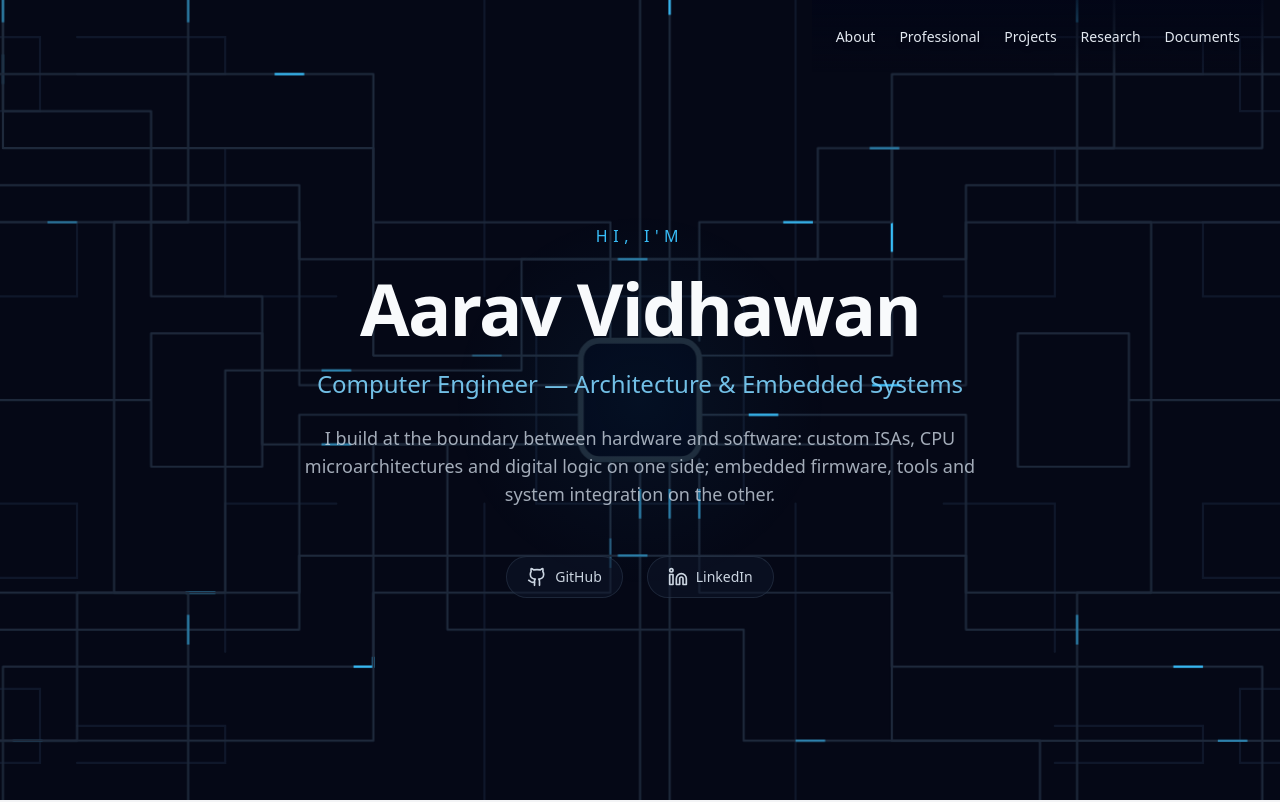
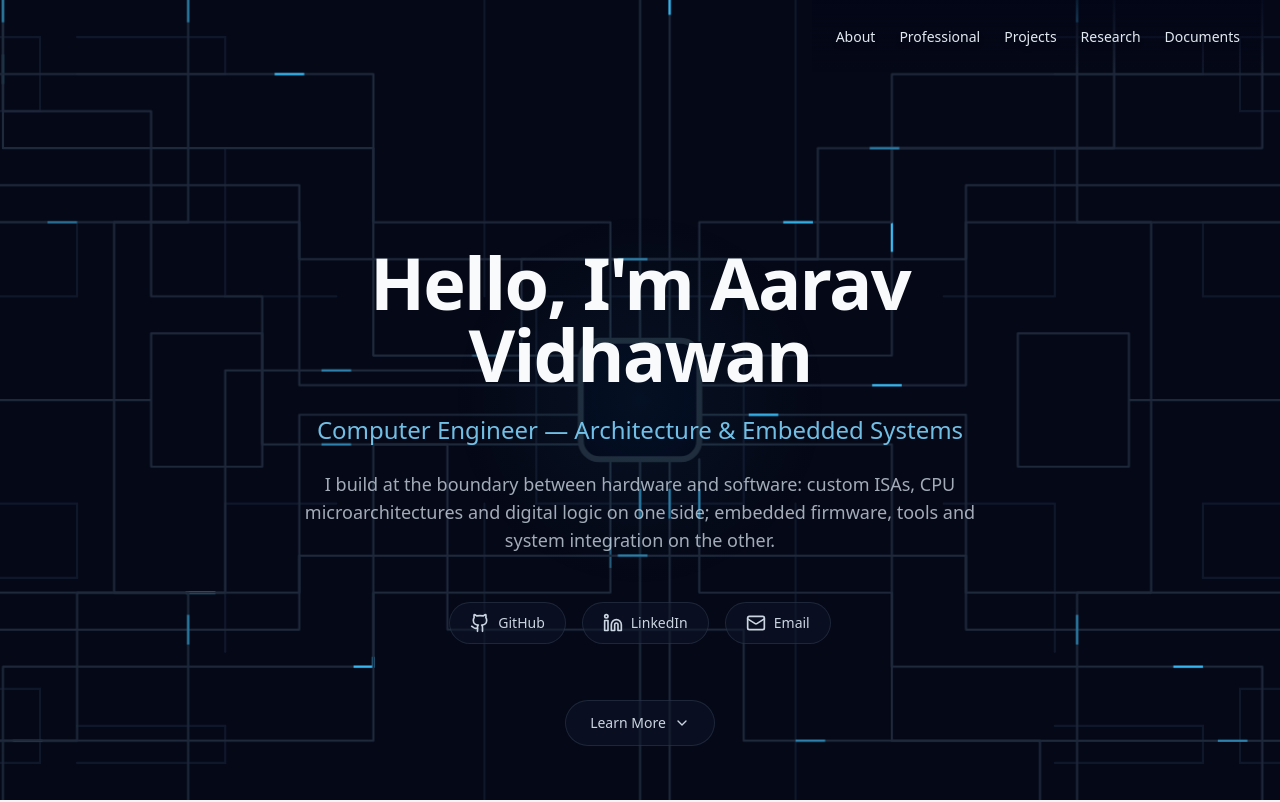
Before and after one commit to a-vidhawan/portfolio, a React (Vite) app: page / in a window 1280 px wide. Shown: the top 802 px of the page. Built offline with nearby package versions, Linux system fonts and the light colour scheme.

Commit message:
feat: Hero section updates and Navbar refinements

```diff
--- a/src/components/Hero.jsx
+++ b/src/components/Hero.jsx
@@ -1,20 +1,23 @@
 import React from 'react';
-import { Github, Linkedin } from 'lucide-react';
+import { Github, Linkedin, Mail, ChevronDown } from 'lucide-react';
 
 /**
- * Hero section with tall portrait on the left and text on the right.
- * "UC San Diego" replaces the generic "Portfolio" label.
+ * Hero section - Full-screen landing page with centered text and social links.
  */
 function Hero() {
+  const scrollToAbout = () => {
+    const aboutSection = document.getElementById('about');
+    if (aboutSection) {
+      aboutSection.scrollIntoView({ behavior: 'smooth' });
+    }
+  };
+
   return (
-    <div className="relative flex flex-col items-center justify-center py-20 md:py-32 text-center">
+    <div className="relative flex flex-col items-center justify-center min-h-screen py-20 md:py-32 text-center">
       {/* Text Content */}
       <div className="max-w-3xl space-y-6">
-        <p className="text-sm md:text-base uppercase tracking-[0.35em] text-sky-400 font-medium">
-          Hi, I&apos;m
-        </p>
         <h1 className="text-5xl md:text-7xl font-bold text-slate-50 tracking-tight">
-          Aarav Vidhawan
+          Hello, I'm Aarav Vidhawan
         </h1>
         <p className="text-xl md:text-2xl text-sky-300/90 font-light">
           Computer Engineer — Architecture &amp; Embedded Systems
@@ -26,7 +29,7 @@ function Hero() {
         </p>
 
         {/* Social Links */}
-        <div className="flex items-center justify-center gap-6 pt-6">
+        <div className="flex items-center justify-center gap-4 pt-6">
           <a
             href="https://github.com/a-vidhawan"
             target="_blank"
@@ -45,6 +48,24 @@ function Hero() {
             <Linkedin className="w-5 h-5 group-hover:scale-110 transition-transform" />
             LinkedIn
           </a>
+          <a
+            href="mailto:avidhawan@ucsd.edu"
+            className="flex items-center gap-2 px-5 py-2.5 rounded-full border border-slate-700/50 bg-slate-900/50 text-slate-300 text-sm font-medium hover:border-sky-500/50 hover:text-sky-400 hover:bg-slate-800/80 transition-all group"
+          >
+            <Mail className="w-5 h-5 group-hover:scale-110 transition-transform" />
+            Email
+          </a>
+        </div>
+
+        {/* Learn More Button */}
+        <div className="pt-8">
+          <button
+            onClick={scrollToAbout}
+            className="flex items-center gap-2 mx-auto px-6 py-3 rounded-full border border-slate-700/50 bg-slate-900/50 text-slate-300 text-sm font-medium hover:border-sky-500/50 hover:text-sky-400 hover:bg-slate-800/80 transition-all group"
+          >
+            Learn More
+            <ChevronDown className="w-4 h-4 group-hover:translate-y-1 transition-transform" />
+          </button>
         </div>
       </div>
     </div>
--- a/src/components/Navbar.jsx
+++ b/src/components/Navbar.jsx
@@ -88,28 +88,35 @@ function Navbar() {
   return (
     <nav className={navClasses}>
       <div className={scrolled ? "flex justify-between items-start px-4 pt-4" : "max-w-7xl mx-auto w-full flex justify-between items-center px-4"}>
-        {/* Back Button for non-home pages */}
+        {/* Back Button for non-home pages (only when NOT scrolled) */}
         <div className="pointer-events-auto">
-          {!isHome && (
+          {!isHome && !scrolled && (
             <button
               onClick={() => navigate('/')}
-              className={
-                scrolled
-                  ? "flex items-center justify-center w-10 h-10 rounded-full bg-white/80 backdrop-blur-md shadow-lg text-slate-600 hover:text-sky-500 transition-all hover:scale-105"
-                  : "flex items-center gap-2 text-slate-200 hover:text-sky-400 transition-colors"
-              }
+              className="flex items-center gap-2 text-slate-200 hover:text-sky-400 transition-colors"
               aria-label="Back to Home"
             >
-              <ArrowLeft className={scrolled ? "w-5 h-5" : "w-5 h-5"} />
-              {!scrolled && <span className="font-medium">Back to Home</span>}
+              <ArrowLeft className="w-5 h-5" />
+              <span className="font-medium">Back to Home</span>
             </button>
           )}
         </div>
 
         <ul className={ulClasses}>
-          {/* Section Label when scrolled */}
+          {/* Section Header with Back Button when scrolled */}
           {scrolled && (
-            <li className="w-full text-right pb-2 mb-2 border-b border-gray-200/50">
+            <li className="w-full flex items-center justify-between pb-2 mb-2 border-b border-gray-200/50">
+              {!isHome ? (
+                <button
+                  onClick={() => navigate('/')}
+                  className="p-1.5 rounded-full text-slate-400 hover:text-sky-500 hover:bg-slate-100 transition-all"
+                  aria-label="Back to Home"
+                >
+                  <ArrowLeft className="w-4 h-4" />
+                </button>
+              ) : (
+                <span />
+              )}
               <span className="text-xs font-extrabold text-slate-500 uppercase tracking-widest">
                 {getSectionLabel()}
               </span>
```
Also changed, not shown: 1 other file (tests, documents, lock files or other folders).
